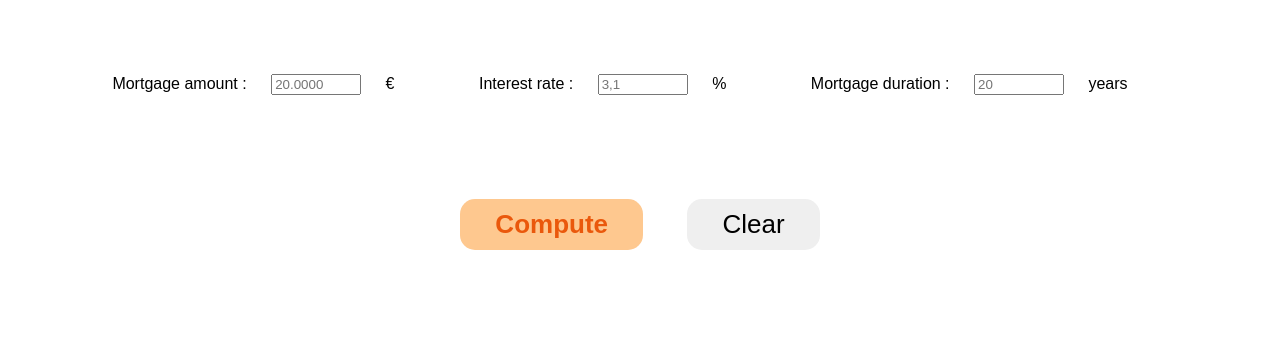
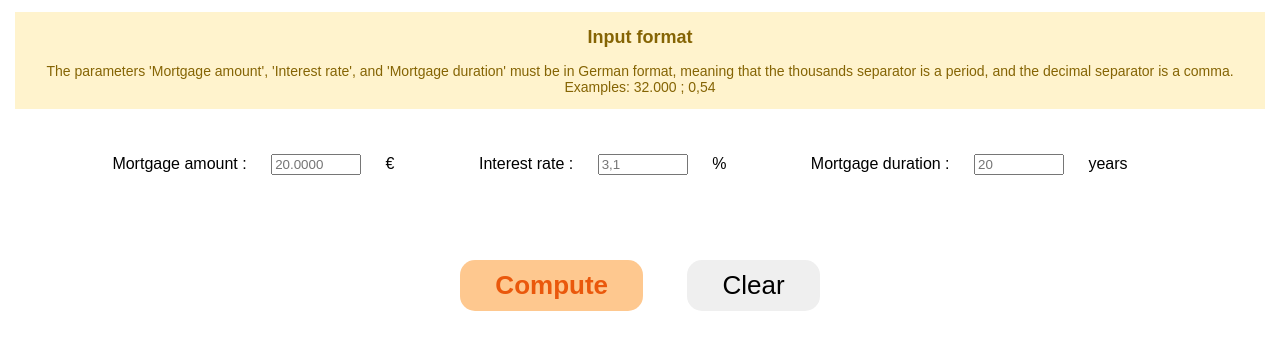
Before and after one commit to anthirion/mortgageInterests, a plain HTML site: page index.html in a window 1280 px wide. Shown: the part 103-463 px from the top of the page. Drawn offline with Linux system fonts and the light colour scheme.

Commit message:
Ajout d'un message d'information sur le format des entrées

```diff
--- a/index.html
+++ b/index.html
@@ -8,6 +8,15 @@
 </head>
 <body>
     <h1>Compute easily your mortgage interests !</h1>
+
+    <div class="infoMessage">
+        <h2>Input format</h2>
+        <p>
+            The parameters 'Mortgage amount', 'Interest rate', and 'Mortgage duration' must be in German format, meaning that the thousands separator is a period, and the decimal separator is a comma.  <br/>
+            Examples: 32.000 ; 0,54
+        </p>
+    </div>
+
     <form action="index.html" class="parameters">
         <div>
             <label for="amountInput">Mortgage amount :</label>
--- a/style.css
+++ b/style.css
@@ -19,12 +19,23 @@ body {
     font-size: 16px;
     display: flex;
     flex-direction: column;
-    justify-content: space-around;
+    justify-content: space-between;
 }
 
 h1 {
     font-size: 36px;
     color: var(--ft-color);
+}
+
+.infoMessage {
+    background-color: #FFF3CD;
+    color: #856404;
+    font-size: 14px;
+    margin: 0 15px;
+}
+
+.infoMessage h2 {
+    font-size: 18px;
 }
 
 .parameters div {
```
